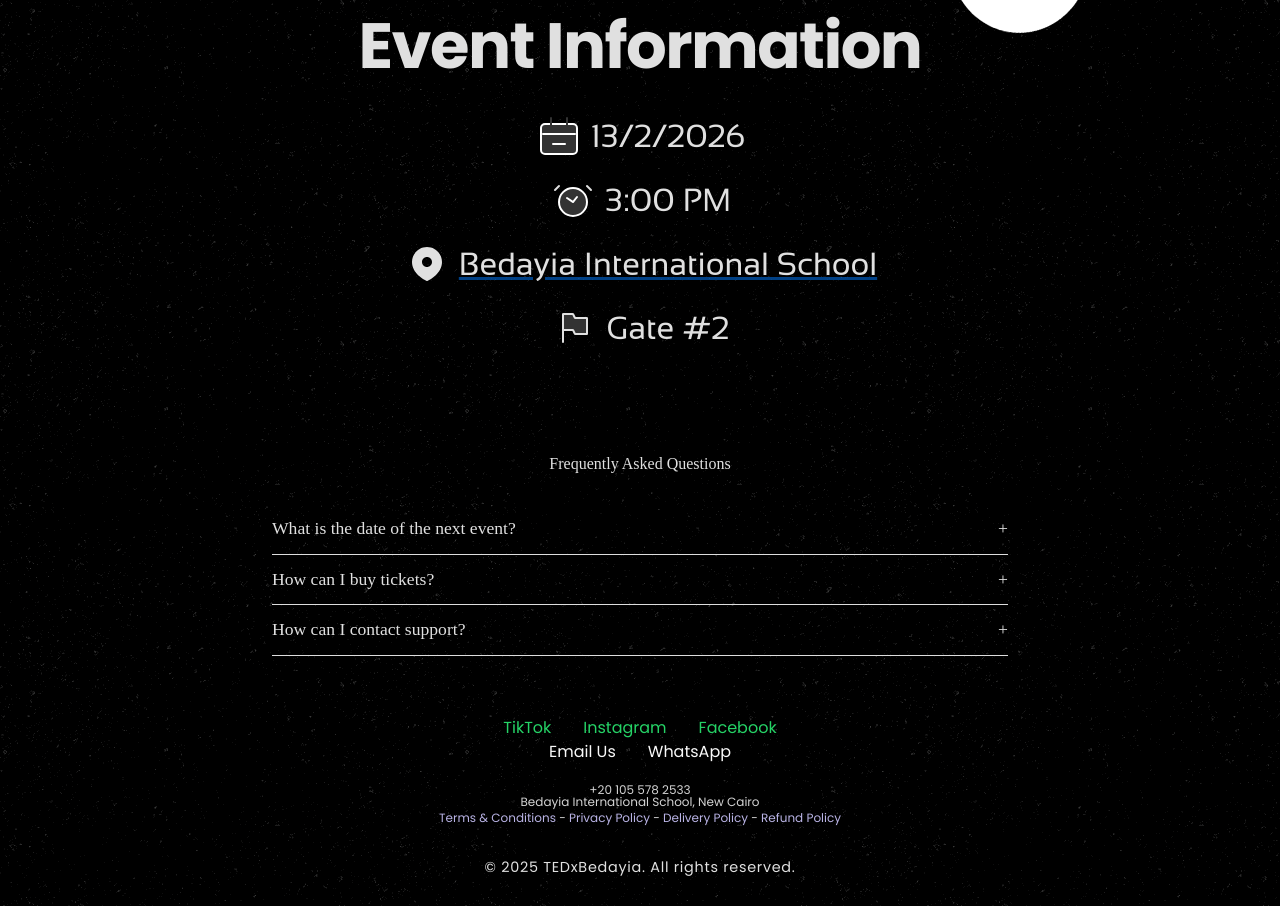
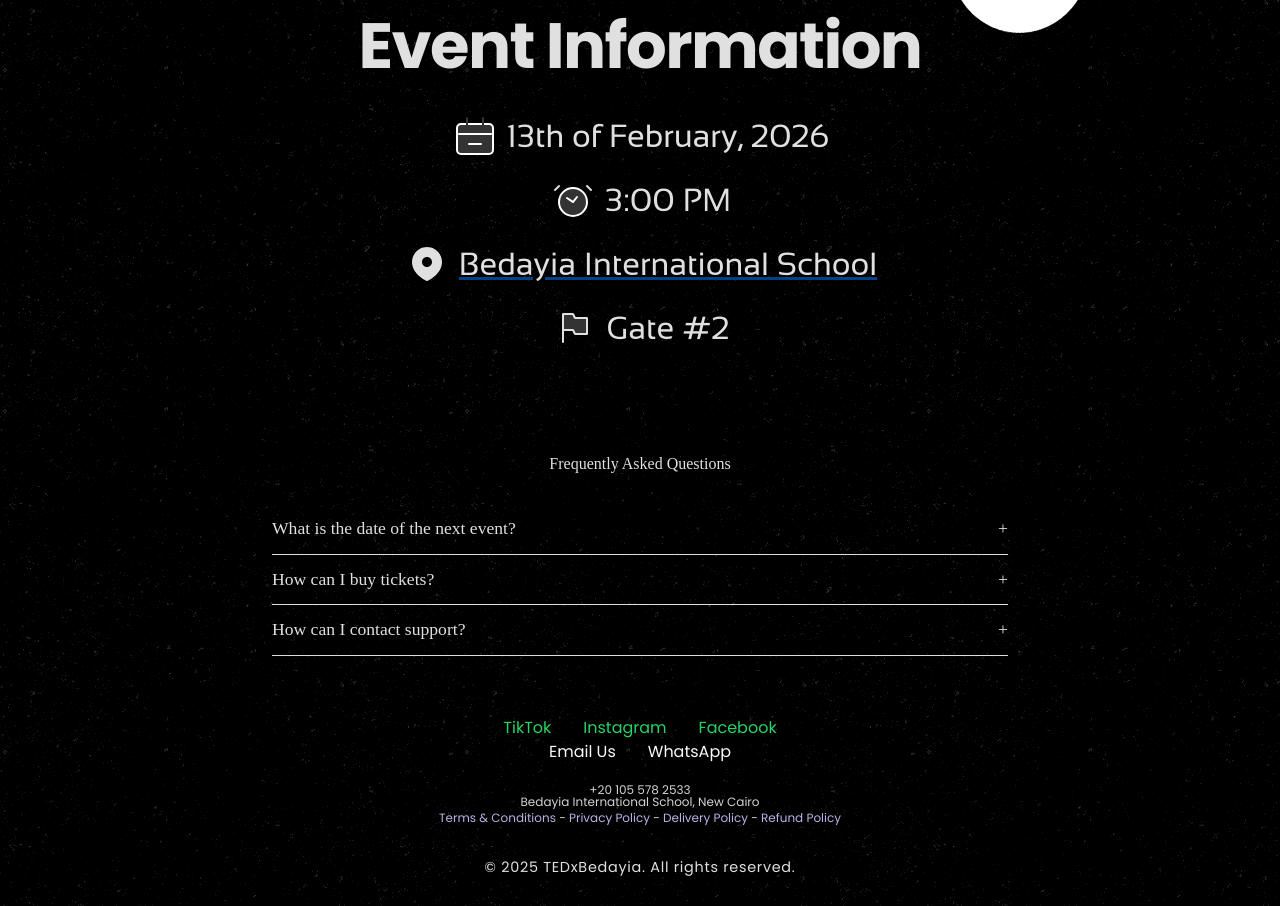
Before and after one commit to TEDx-Bedayia/platform, a Next.js app: page / in a window 1280 px wide. Shown: the part 1780-2686 px from the top of the page. Built offline with nearby package versions, Linux system fonts and the light colour scheme.

Commit message:
Update date format and Fix Package Bug

```diff
--- a/app/page.tsx
+++ b/app/page.tsx
@@ -28,7 +28,8 @@
     },
     {
       question: "How can I buy tickets?",
-      answer: "You can buy the tickets through our website link either through telda, instapay, vodafone cash or Cash at our Bedayia High School Office",
+      answer:
+        "You can buy the tickets through our website link either through telda, instapay, vodafone cash or Cash at our Bedayia High School Office",
     },
     {
       question: "How can I contact support?",
@@ -299,7 +300,6 @@
 
         {/* Image Slider Section */}
         <ImageSlider />
-
       </center>
 
       {/* <section>
@@ -424,7 +424,7 @@
         <center className="flex w-screen shrink-0 flex-row justify-center gap-5 text-start max-phone:flex-col">
           <div className="flex w-full flex-col gap-4 text-center">
             {infoItem(
-              "13/2/2026",
+              "13th of February, 2026",
               <svg
                 xmlns="http://www.w3.org/2000/svg"
                 width="48"
```
Also changed, not shown: 1 other file (tests, documents, lock files or other folders).
